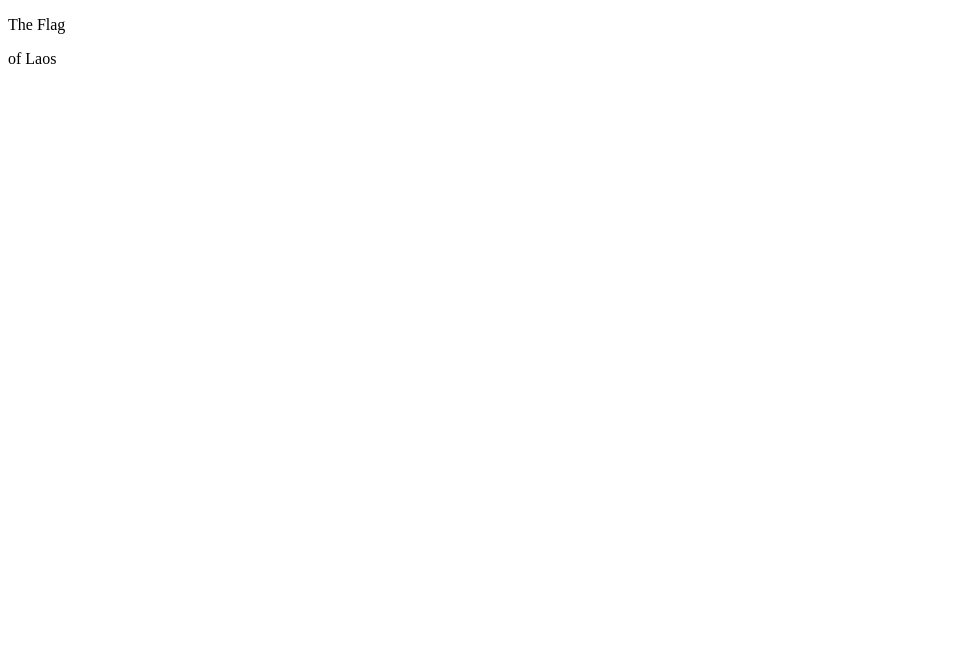
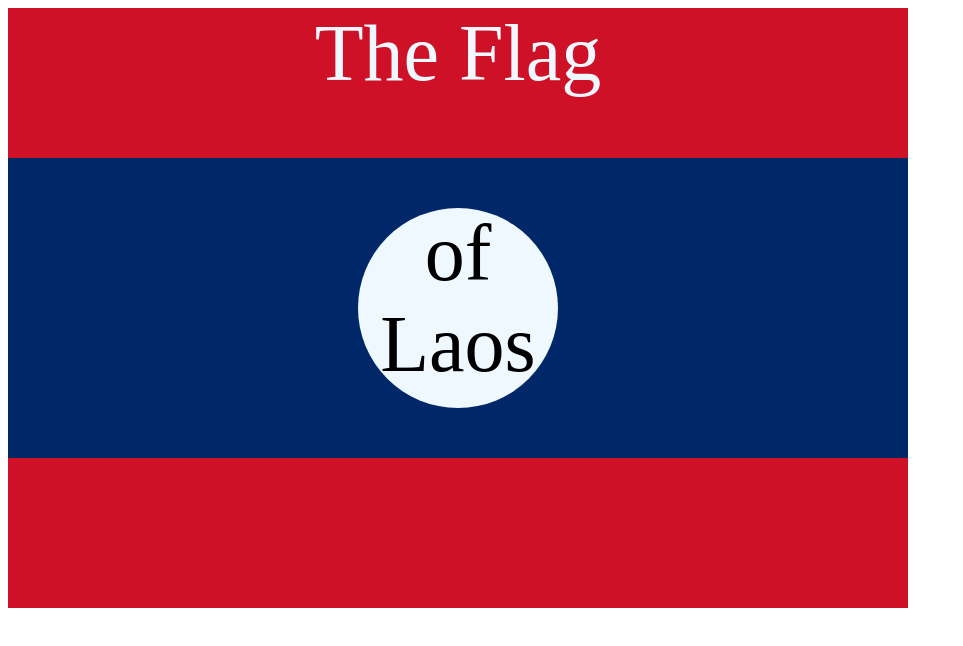
Before and after one commit to Ganymede-Blue/Laos-flag-project, a plain HTML site: page 7.3 CSS Flag Project/index.html in a window 1280 px wide. Shown: the whole page, without its empty margins (0-963 px from the left). Drawn offline with Linux system fonts and the light colour scheme.

Commit message:
Update index.html

```diff
--- a/7.3 CSS Flag Project/index.html
+++ b/7.3 CSS Flag Project/index.html
@@ -6,19 +6,52 @@
   <title>CSS Flag Project</title>
   <style>
     /* Write your CSS Code here */
+    .flag{
+      background-color:#ce1126;
+      height: 600px;
+      width: 900px;
 
+      position: relative;
+
+    }
+
+    div div{
+      background-color: #002868;
+      height: 300px;
+      width: 900px;
+
+      position: absolute;
+      top: 150px;
+    }
+
+    div div div{
+      background-color: aliceblue;
+      height: 200px;
+      width: 200px;
+      border-radius: 50%;
+
+      position:absolute;
+      top: 50px;
+      left: 350px;
+
+    }
+
+    div p{
+      margin: 0px;
+      text-align: center;
+      color:aliceblue;
+      font-size: 80px;
+    }
+
+    div div div p{
+      color:black;
+      text-align: center;
+      font-size: 80px;
+    }
   </style>
 </head>
 
-<!--
-  IMPORTANT! Do not change any HTML
-Don't add any classes/ids/elements
-Use what you know about combining selectors
-and CSS specificity instead.
-Hint 1: The flag is 900px by 600px and the circle is 200px by 200px.
-Hint 2: You can use CSS inspection to get the colors from
-https://appbrewery.github.io/flag-of-laos/
--->
+
 
 <body>
   <div class="flag">
```
